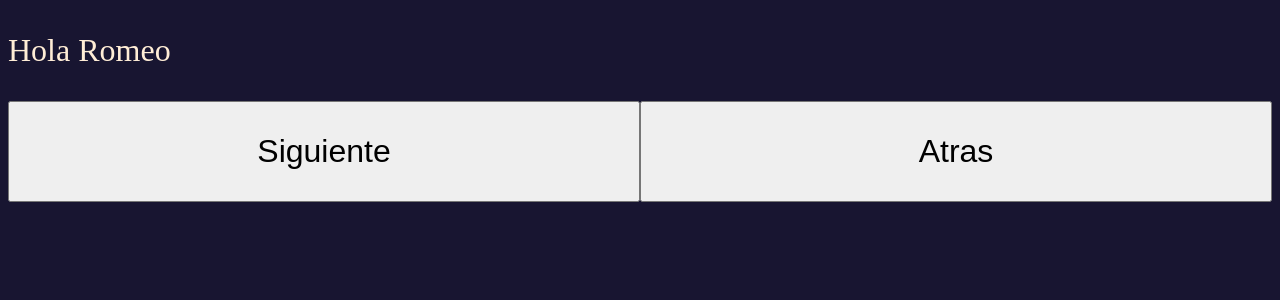
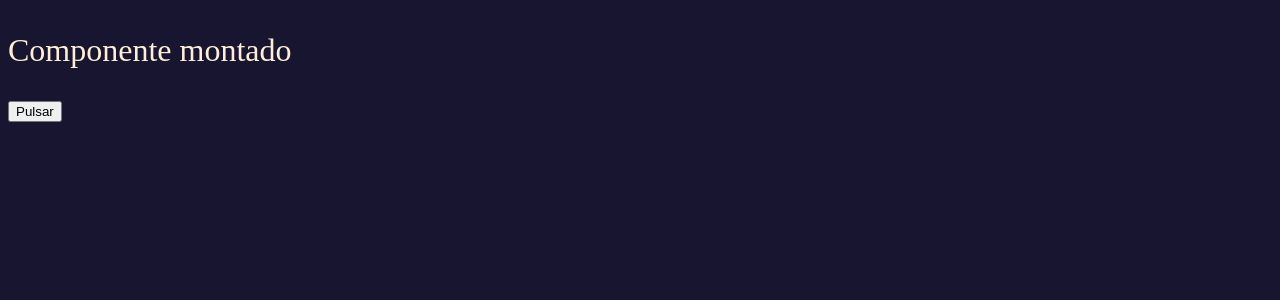
Before and after one commit to Cristian-Mansilla/ReactLearn, a React (Create React App) app: page / in a window 1280 px wide. Shown: the top 300 px of the page. Built offline with nearby package versions, Linux system fonts and the light colour scheme.

Commit message:
pruebas con useEffect

```diff
--- /dev/null
+++ b/src/components/C1.js
@@ -0,0 +1,20 @@
+import { useEffect } from "react";
+
+export const C1 = () => {
+  useEffect(() => {
+    console.log("Este codigo se ejecuta cada ves que el componente se monta.");
+    return () => {
+      console.log(
+        "Este codigo se ejecuta cada ves que el componente se desmonta."
+      );
+    };
+  }, []);
+
+  return (
+    <>
+      <div>
+        <p>Componente montado</p>
+      </div>
+    </>
+  );
+};
--- a/src/index.js
+++ b/src/index.js
@@ -2,12 +2,14 @@ import React from "react";
 import ReactDOM from "react-dom/client";
 import App from "./App";
 import Speech from './Speech';
+import { UseEffect } from "./useEffect";
 
 const root = ReactDOM.createRoot(document.getElementById("root"));
 root.render(
   <React.StrictMode>
       {/* <App /> */}
-      <Speech/>
+      {/* <Speech/> */}
+      <UseEffect/>
   </React.StrictMode>
 );
 
--- /dev/null
+++ b/src/useEffect.js
@@ -0,0 +1,15 @@
+import { useState } from "react"
+import { GlobalStyle } from "./styles/GlobalStyle";
+import {C1} from "./components/C1";
+
+export const UseEffect = () => {
+    const [count, setCount] = useState(0);
+
+    return <>
+        <div>
+            {count % 2 === 0 ? <C1 /> : <div>Componente desmontado</div>}
+            <button onClick={()=> setCount(count+1)}>Pulsar</button>
+        </div>
+        <GlobalStyle/>
+    </>
+}
```
Also changed, not shown: src/Speech.js (+9 -8 lines).
